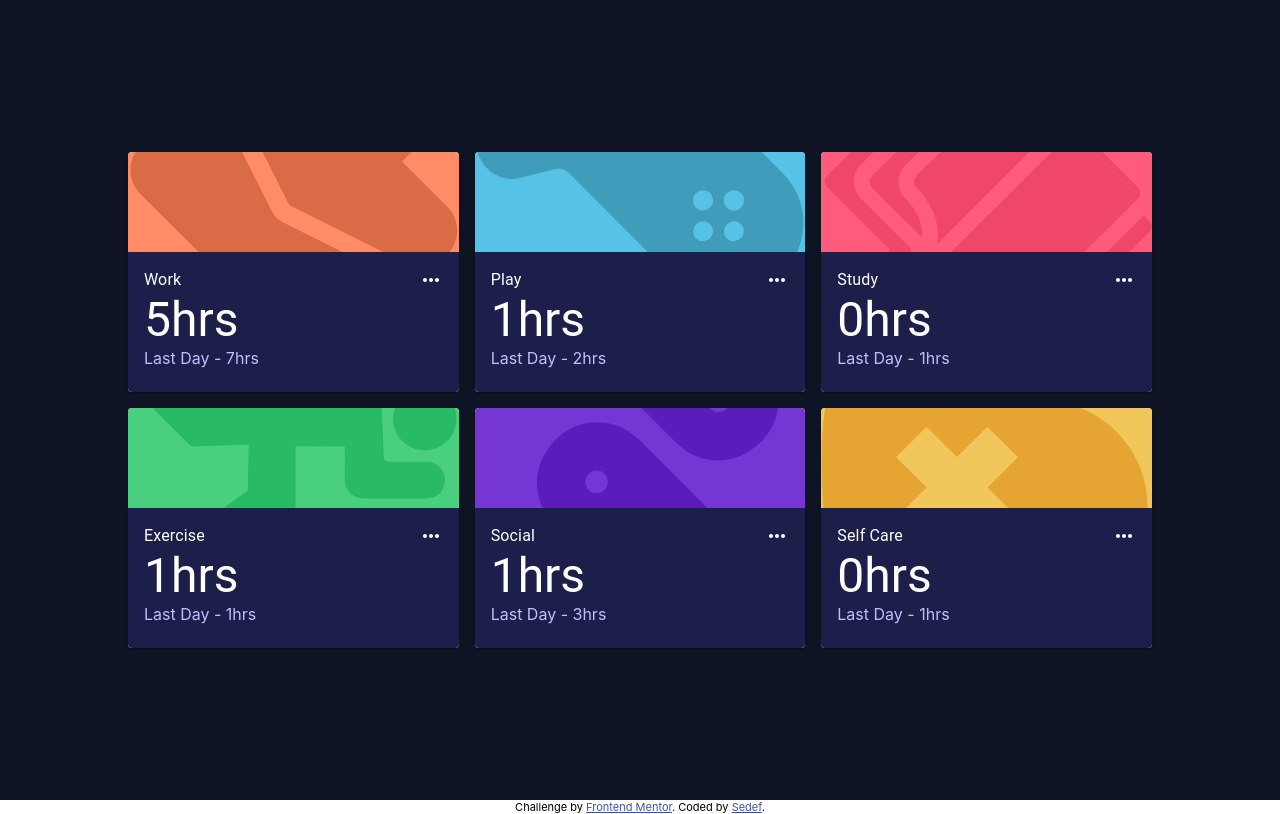
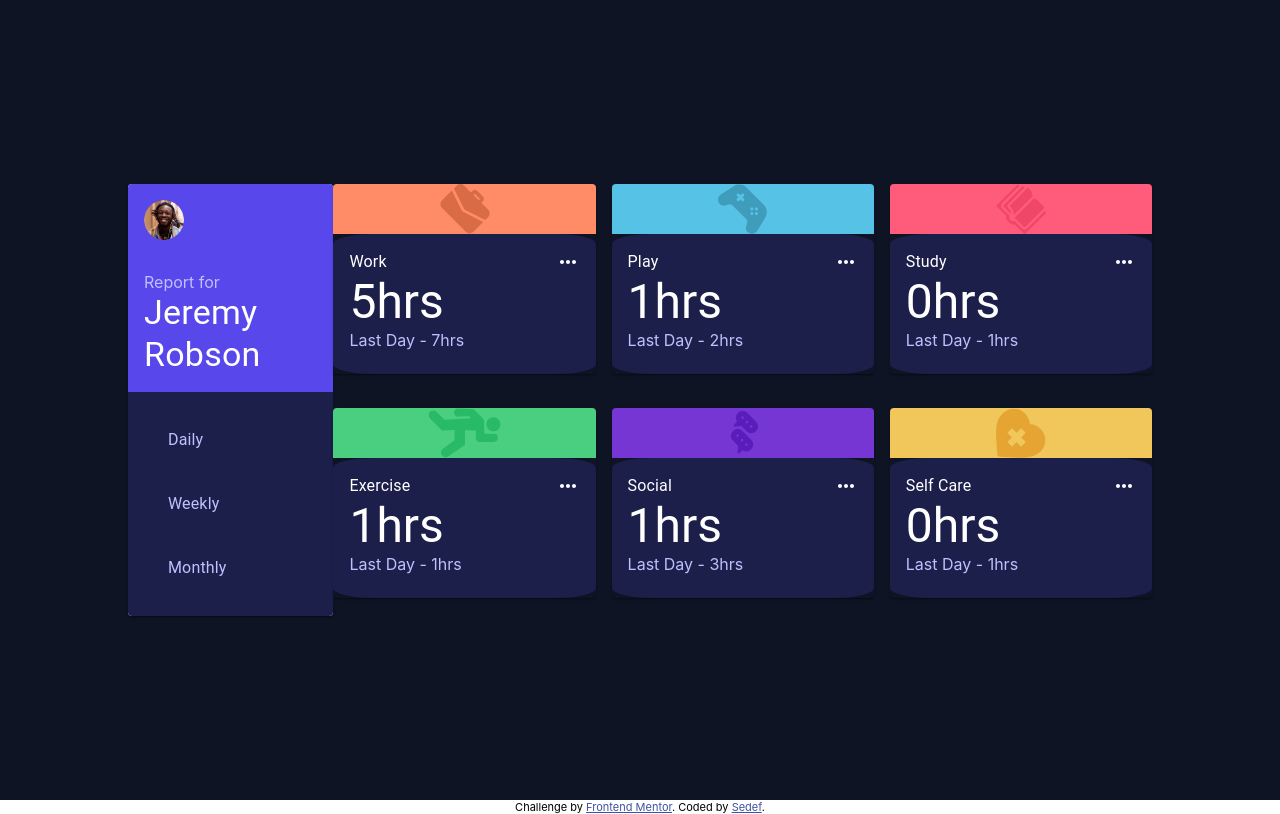
Before and after one commit to Sedeftasan/time-tracking-dashboard-project, a React (Create React App) app in the folder time-tracking/: page / in a window 1280 px wide. Built offline with nearby package versions, Linux system fonts and the light colour scheme.

Commit message:
TimeFrame'e göre değerlerin değişmesi özelliği eklendi

```diff
--- a/time-tracking/src/App.js
+++ b/time-tracking/src/App.js
@@ -1,7 +1,21 @@
 import './App.css';
 import React from "react";
-import {Card, CardContent, CardMedia, Grid, Typography} from "@mui/material";
+import {
+	Avatar,
+	Card,
+	CardActions,
+	CardContent,
+	CardHeader,
+	CardMedia,
+	Grid,
+	List, ListItem,
+	ListItemButton,
+	ListItemText,
+	Typography
+} from "@mui/material";
 import MoreHorizIcon from '@mui/icons-material/MoreHoriz';
+
+const dataTimeFrames = ["daily", "weekly", "monthly"]
 
 class App extends React.Component {
 	constructor(props) {
@@ -69,19 +83,57 @@ class App extends React.Component {
 				height: "100vh",
 				margin: "auto 10%"
 			}}>
+				<Grid container style={{flexWrap: "inherit"}}>
+					<Grid item xs={12} sm={3} md={3} lg={3}>
+						<Card>
+							<CardHeader
+								avatar={
+									<Avatar alt="Jeremy Robson" src="images/image-jeremy.png"/>
+								}
+								style={{backgroundColor: "hsl(246, 80%, 60%)"}}
+							/>
+							<CardContent style={{backgroundColor: "hsl(246, 80%, 60%)"}}>
+								<Typography variant={"inherit"} color={"hsl(236, 100%, 87%)"}>Report for</Typography>
+								<Typography variant="h4" color="white">Jeremy Robson</Typography>
+							</CardContent>
+							<CardActions style={{backgroundColor: "hsl(235, 46%, 20%)"}}>
+								<List>
+									{
+										dataTimeFrames.map(frame => (
+											<ListItem onClick={(e) => {
+												this.setState({
+													currentFrame: e.target.innerText.toLowerCase()
+												})
+											}}>
+												<ListItemButton>
+													<ListItemText
+														primary={frame.charAt(0).toUpperCase() + frame.substr(1)}
+														style={{color: "hsl(236, 100%, 87%)"}}
+													/>
+												</ListItemButton>
+											</ListItem>
+										))
+									}
+								</List>
+							</CardActions>
+						</Card>
+					</Grid>
 					<Grid container spacing={2}>
 						{
 							timeTrackData !== undefined && timeTrackData != null ? (
 								timeTrackData.map(data => {
-                    return <Grid item xs={12} md={4} lg={4}>
-                      <Card>
+									return <Grid item xs={12} sm={4} md={4} lg={4}>
+										<Card style={{backgroundColor: "hsl(226, 43%, 10%)"}}>
 											<CardMedia
-                            style={{backgroundColor: this.getCardMediaBackgroundColor(data.title)}}
+												style={{
+													backgroundColor: this.getCardMediaBackgroundColor(data.title),
+													objectFit: "contain"
+												}}
 												component="img"
 												src={this.getIconName(data.title)}
-                            height={100}
+												height={50}
 											/>
-                        <CardContent style={{backgroundColor: "hsl(235, 46%, 20%)"}}>
+											<CardContent style={{backgroundColor: "hsl(235, 46%, 20%)", borderRadius: "40px/10px"}}>
 												<div style={{display: "flex", justifyContent: "space-between"}}>
 													<Typography style={{color: "white"}}>
 														{data.title}
@@ -92,7 +144,10 @@ class App extends React.Component {
 													{data.timeframes[currentFrame].current + "hrs"}
 												</Typography>
 												<Typography variant="inherit" style={{color: "hsl(236, 100%, 87%)"}}>
-                            {"Last " + this.getDateSuffix() + " - " + data.timeframes[currentFrame].previous + "hrs"}
+													{
+														"Last " + this.getDateSuffix() + " - " +
+														data.timeframes[currentFrame].previous + "hrs"
+													}
 												</Typography>
 											</CardContent>
 										</Card>
@@ -101,6 +156,7 @@ class App extends React.Component {
 							) : null
 						}
 					</Grid>
+				</Grid>
 			</div>
 		)
 	}
```
Lines whose indentation alone changed are shown as unchanged.
